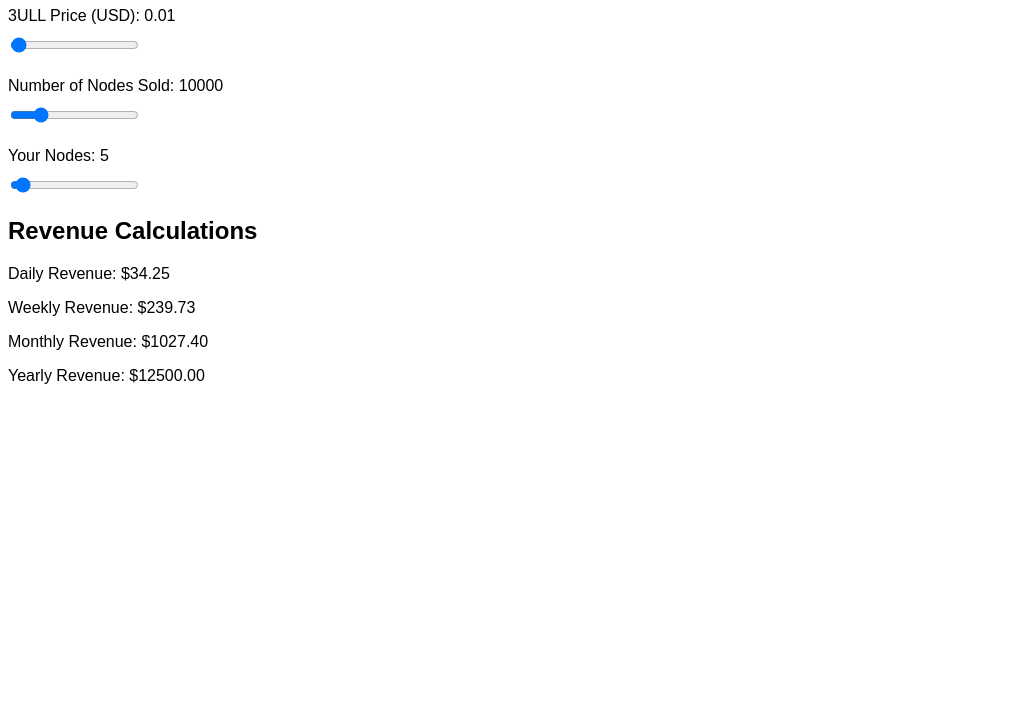
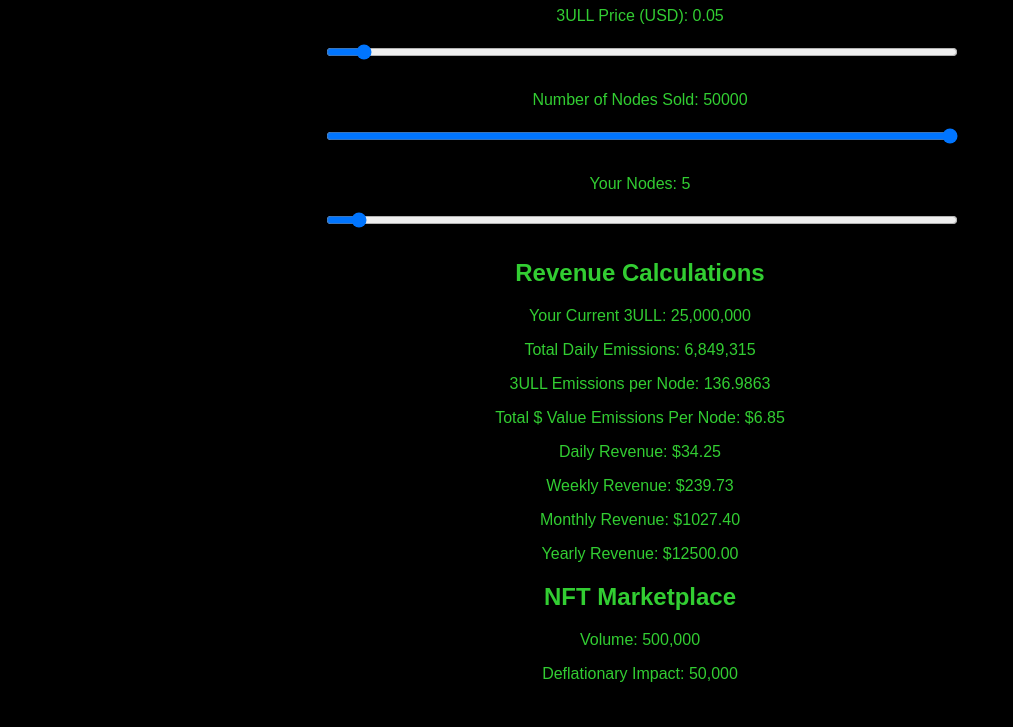
Before and after one commit to CulperCypher/3ULL-Calculator, a plain HTML site: page index.html in a window 1280 px wide. Shown: the part 73-800 px from the top of the page, without its empty margins (0-1013 px from the left). Drawn offline with Linux system fonts and the light colour scheme.

Commit message:
index.html

```diff
--- a/index.html
+++ b/index.html
@@ -5,27 +5,60 @@
   <meta name="viewport" content="width=device-width, initial-scale=1.0">
   <title>Node Investment Calculator</title>
   <style>
-    body { font-family: Arial, sans-serif; }
-    .slider-container { margin: 20px 0; }
-    .slider-container label { display: block; margin-bottom: 10px; }
+    body {
+      font-family: Arial, sans-serif;
+      background-color: black;
+      color: limegreen;
+      text-align: center;
+    }
+    .container {
+      width: 50%;
+      margin: 0 auto;
+    }
+    .slider-container {
+      margin: 20px 0;
+    }
+    .slider-container label {
+      display: block;
+      margin-bottom: 10px;
+    }
+    input[type="range"] {
+      width: 100%;
+      height: 30px;
+    }
   </style>
 </head>
 <body>
   <h1>Node Investment Calculator</h1>
+  <div class="container">
+    <div class="slider-container">
+      <label for="price">3ULL Price (USD): <span id="priceValue">0.05</span></label>
+      <input type="range" id="price" min="0.001" max="1" step="0.001" value="0.05" oninput="updateValue('price')">
+    </div>
 
-  <div class="slider-container">
-    <label for="price">3ULL Price (USD): <span id="priceValue"></span></label>
-    <input type="range" id="price" min="0.001" max="1" step="0.001" value="0.01" oninput="updateValue('price')">
-  </div>
+    <div class="slider-container">
+      <label for="nodesSold">Number of Nodes Sold: <span id="nodesSoldValue">50000</span></label>
+      <input type="range" id="nodesSold" min="1" max="50000" step="1" value="50000" oninput="updateValue('nodesSold')">
+    </div>
 
-  <div class="slider-container">
-    <label for="nodesSold">Number of Nodes Sold: <span id="nodesSoldValue"></span></label>
-    <input type="range" id="nodesSold" min="1" max="50000" step="1" value="10000" oninput="updateValue('nodesSold')">
-  </div>
+    <div class="slider-container">
+      <label for="nodesOwned">Your Nodes: <span id="nodesOwnedValue">5</span></label>
+      <input type="range" id="nodesOwned" min="1" max="100" step="1" value="5" oninput="updateValue('nodesOwned')">
+    </div>
 
-  <div class="slider-container">
-    <label for="nodesOwned">Your Nodes: <span id="nodesOwnedValue"></span></label>
-    <input type="range" id="nodesOwned" min="1" max="100" step="1" value="5" oninput="updateValue('nodesOwned')">
+    <h2>Revenue Calculations</h2>
+    <p>Your Current 3ULL: <span id="current3ull">25,000,000</span></p>
+    <p>Total Daily Emissions: <span id="dailyEmissionsTotal">6,849,315</span></p>
+    <p>3ULL Emissions per Node: <span id="emissionsPerNode">136.9863</span></p>
+    <p>Total $ Value Emissions Per Node: $<span id="totalValueEmissionsPerNode">6.85</span></p>
+    <p>Daily Revenue: $<span id="dailyRevenue">34.25</span></p>
+    <p>Weekly Revenue: $<span id="weeklyRevenue">239.73</span></p>
+    <p>Monthly Revenue: $<span id="monthlyRevenue">1,027.40</span></p>
+    <p>Yearly Revenue: $<span id="yearlyRevenue">12,500.00</span></p>
+
+    <h2>NFT Marketplace</h2>
+    <p>Volume: <span id="marketplaceVolume">500,000</span></p>
+    <p>Deflationary Impact: <span id="deflationaryImpact">50,000</span></p>
   </div>
 
   <script>
@@ -39,30 +72,25 @@
       var price = parseFloat(document.getElementById('price').value);
       var nodesSold = parseInt(document.getElementById('nodesSold').value);
       var nodesOwned = parseInt(document.getElementById('nodesOwned').value);
-      var dailyEmissionsTotal = 13698630;
-      var emissionsPerNode = (dailyEmissionsTotal / 2) / nodesSold;
+      var dailyEmissionsTotal = 6849315;
+      var emissionsPerNode = dailyEmissionsTotal / nodesSold;
       var dailyRevenuePerNode = emissionsPerNode * price;
       var dailyRevenue = dailyRevenuePerNode * nodesOwned;
 
-      // Update calculations in the webpage
+      document.getElementById('dailyEmissionsTotal').innerText = dailyEmissionsTotal.toLocaleString();
+      document.getElementById('emissionsPerNode').innerText = emissionsPerNode.toFixed(4);
+      document.getElementById('totalValueEmissionsPerNode').innerText = (emissionsPerNode * price).toFixed(2);
       document.getElementById('dailyRevenue').innerText = dailyRevenue.toFixed(2);
       document.getElementById('weeklyRevenue').innerText = (dailyRevenue * 7).toFixed(2);
       document.getElementById('monthlyRevenue').innerText = (dailyRevenue * 30).toFixed(2);
       document.getElementById('yearlyRevenue').innerText = (dailyRevenue * 365).toFixed(2);
     }
 
-    // Initialize values
     window.onload = function() {
       updateValue('price');
       updateValue('nodesSold');
       updateValue('nodesOwned');
     }
   </script>
-
-  <h2>Revenue Calculations</h2>
-  <p>Daily Revenue: $<span id="dailyRevenue"></span></p>
-  <p>Weekly Revenue: $<span id="weeklyRevenue"></span></p>
-  <p>Monthly Revenue: $<span id="monthlyRevenue"></span></p>
-  <p>Yearly Revenue: $<span id="yearlyRevenue"></span></p>
 </body>
 </html>
```
